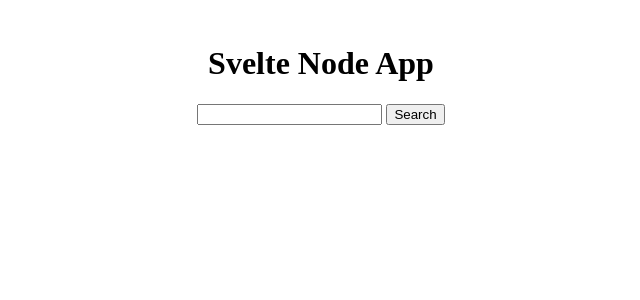
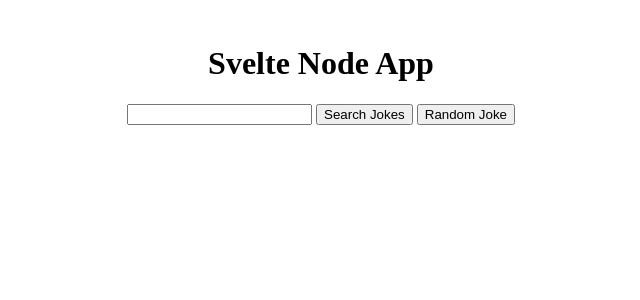
Before and after one commit to so1ar-ec1ipse/dady-joke-svelte, a Svelte app: page / in a window 1280 px wide. Shown: the top 300 px of the page, without its empty margins (319-959 px from the left). Built offline with nearby package versions, Linux system fonts and the light colour scheme; the HTML template or start-up script is replaced by a standard one.

Commit message:
Updated API routes

```diff
--- a/src/App.svelte
+++ b/src/App.svelte
@@ -2,20 +2,28 @@
 	let searchTerm
 	let jokes = []
 
-	const handleSubmit = async () => {
-		const res = await fetch('/.netlify/functions/node-200')
+	const searchJokes = async () => {
+		const res = await fetch('/.netlify/functions/search-jokes')
 		const resJSON = await res.json()
 		jokes = [...jokes, ...resJSON.data.results]
 		console.log([resJSON.data.results])
+	}
+
+	const randomJoke = async () => {
+		const res = await fetch('./netlify/functions/random-joke')
+		const resJSON = res.json();
+		jokes = [resJSON.data]
+		console.log(resJSON.data)
 	}
 </script>
 
 <main>
 	<h1>Svelte Node App</h1>
-	<form on:submit|preventDefault={handleSubmit(searchTerm)}>
+	<form on:submit|preventDefault={searchJokes(searchTerm)}>
 		<label for="search-term"></label>
 		<input bind:value={searchTerm} type="text" id="search-term">
-		<button>Search</button>
+		<button>Search Jokes</button>
+		<button type="button" on:click|preventDefault={randomJoke}>Random Joke</button>
 	</form>
 
 	{#each jokes as joke}
```
Also changed, not shown: 1 other file (tests, documents, lock files or other folders).
